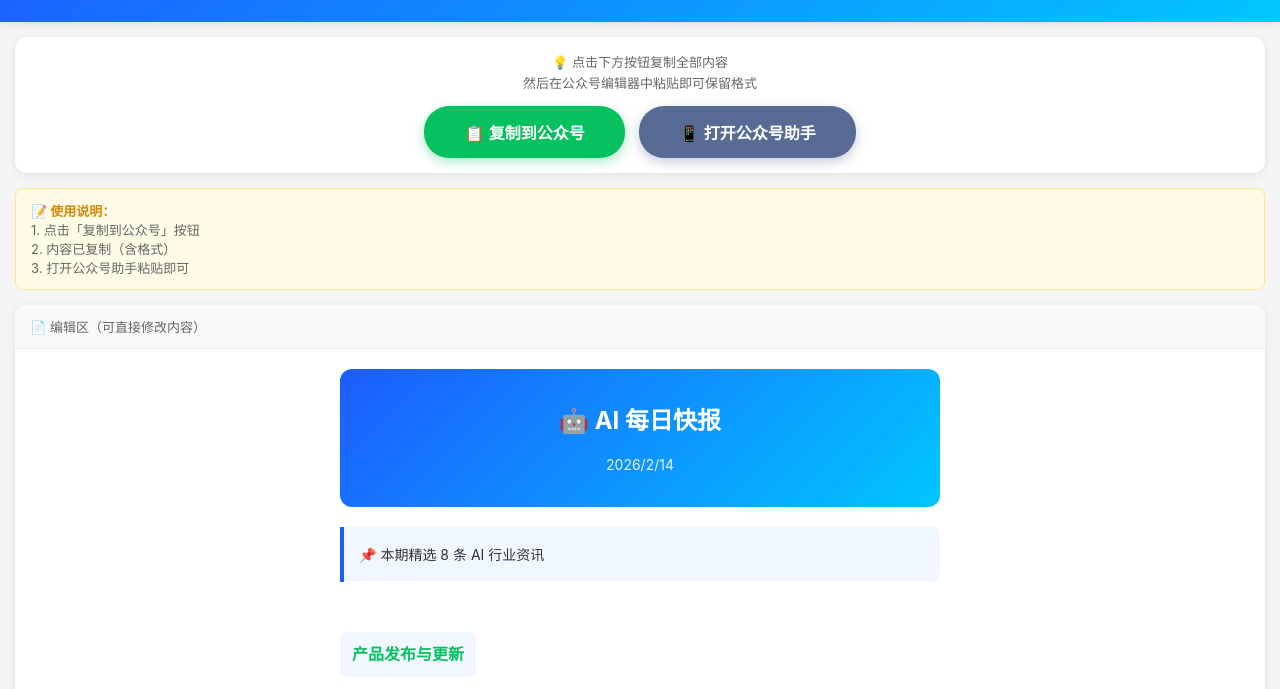
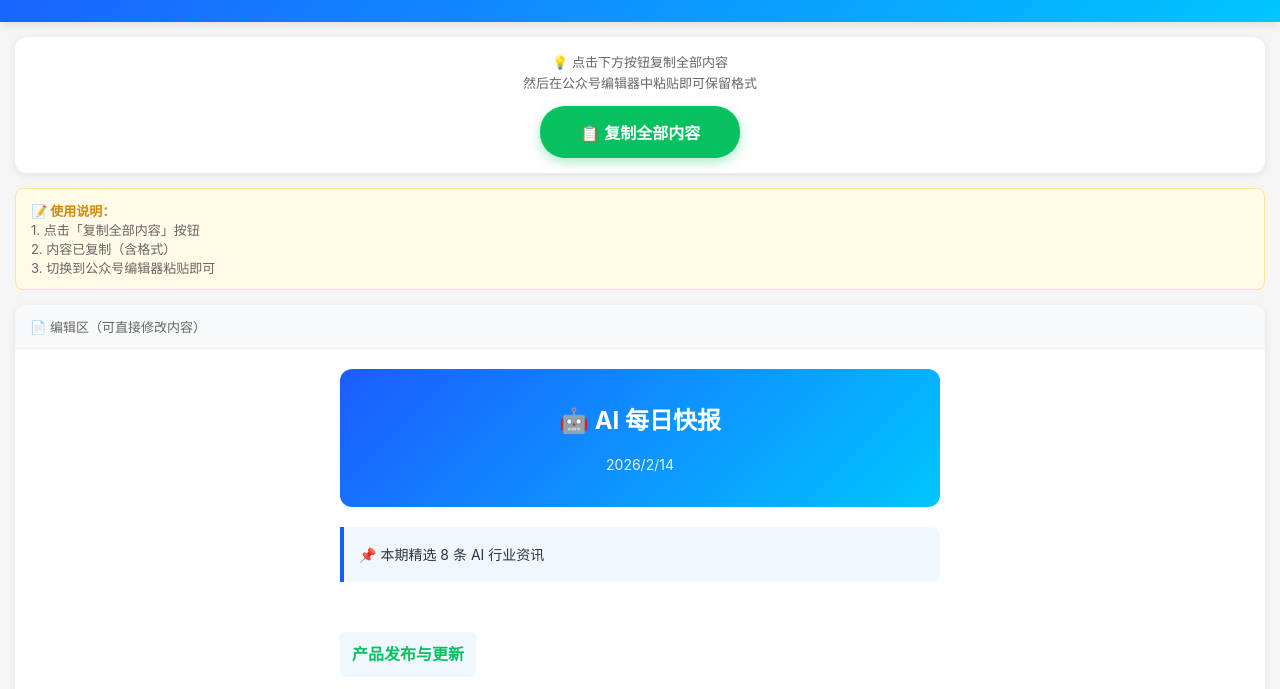
Before and after one commit to wmwm1ok/ai-news-wechat-publisher, a website: page index.html in a window 1280 px wide. Shown: the part 103-792 px from the top of the page. Drawn offline with Linux system fonts and the light colour scheme.

Commit message:
fix: remove openWechatMP button and function

```diff
--- a/index.html
+++ b/index.html
@@ -194,15 +194,14 @@
 
     <div class="action-bar" id="action-bar" style="display: none;">
         <p>💡 点击下方按钮复制全部内容<br>然后在公众号编辑器中粘贴即可保留格式</p>
-        <button class="btn" onclick="copyForWechat()">📋 复制到公众号</button>
-        <button class="btn btn-secondary" onclick="openWechatMP()">📱 打开公众号助手</button>
+        <button class="btn" onclick="copyForWechat()">📋 复制全部内容</button>
     </div>
 
     <div class="tips" id="tips" style="display: none;">
         <strong>📝 使用说明：</strong><br>
-        1. 点击「复制到公众号」按钮<br>
+        1. 点击「复制全部内容」按钮<br>
         2. 内容已复制（含格式）<br>
-        3. 打开公众号助手粘贴即可
+        3. 切换到公众号编辑器粘贴即可
     </div>
 
     <div class="editor-container">
@@ -393,21 +392,6 @@
             selection.removeAllRanges();
         }
 
-        function openWechatMP() {
-            // 尝试打开公众号助手 App（原订阅号助手）
-            // 先尝试 wechatmp:// scheme
-            window.location.href = 'wechatmp://';
-
-            // 如果3秒后还在当前页面，说明 App 未安装，提示用户
-            setTimeout(() => {
-                if (document.visibilityState === 'visible') {
-                    showToast('未检测到公众号助手 App，请先安装', 'error');
-                }
-            }, 3000);
-
-            showToast('正在打开公众号助手...', 'success');
-        }
-
         function showToast(message, type) {
             const toast = document.getElementById('toast');
             toast.textContent = message;
```
